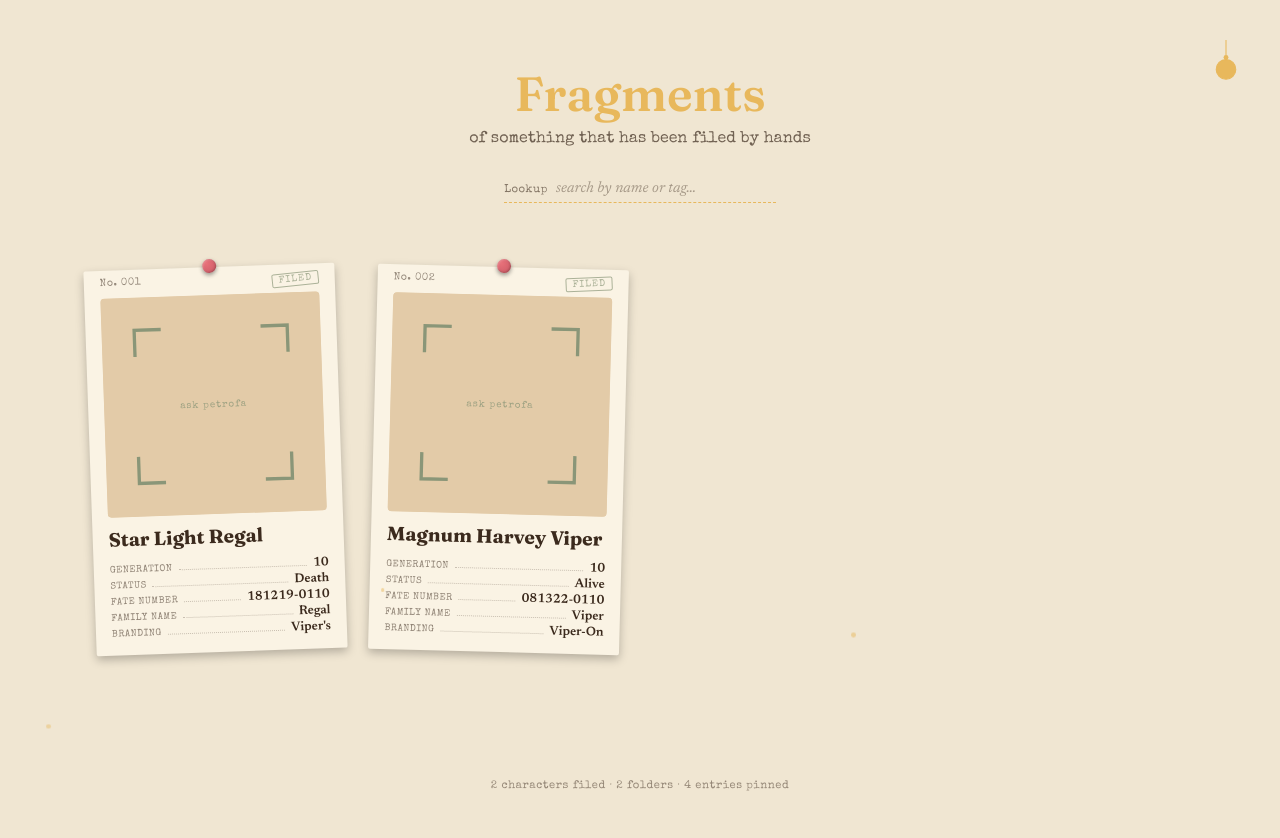
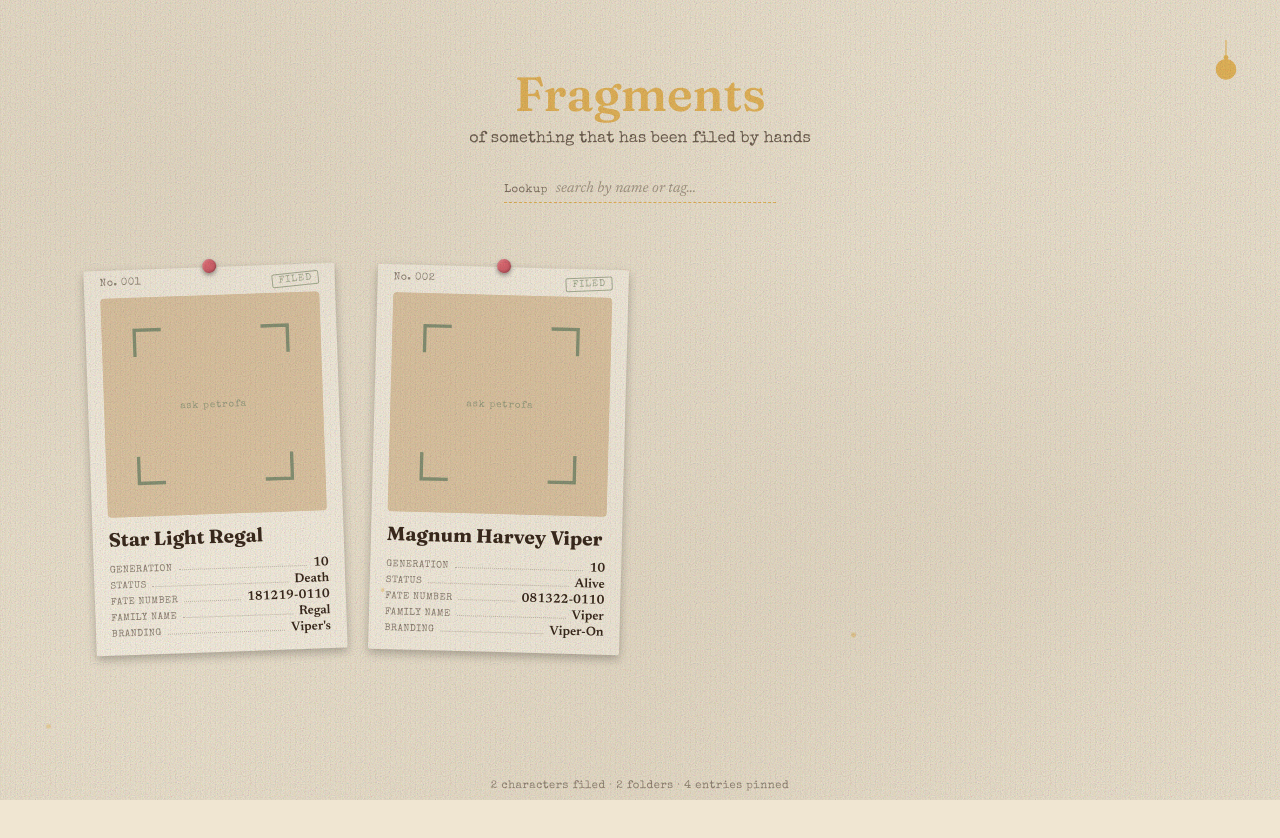
Before and after one commit to Sa-Naget/Fragments, a React (Vite) app: page / in a window 1280 px wide. Shown: the top 838 px of the page. Built offline with nearby package versions, Linux system fonts and the light colour scheme.

Commit message:
adding Supabase database

```diff
--- a/package.json
+++ b/package.json
@@ -10,6 +10,7 @@
     "preview": "vite preview"
   },
   "dependencies": {
+    "@supabase/supabase-js": "^2.112.3",
     "react": "^19.2.8",
     "react-dom": "^19.2.8",
     "react-router-dom": "^7.18.2"
--- a/src/index.css
+++ b/src/index.css
@@ -99,7 +99,7 @@ body::after {
   z-index: 999;
   opacity: 0.5;
   mix-blend-mode: var(--texture-blend, multiply);
-  background-image:=
+  background-image:
     repeating-linear-gradient(
       90deg,
       rgba(var(--texture-tint), 0.05) 0px,
--- /dev/null
+++ b/src/lib/supabaseClient.js
@@ -0,0 +1,6 @@
+import { createClient } from '@supabase/supabase-js';
+
+const supabaseUrl = import.meta.env.VITE_SUPABASE_URL;
+const supabaseKey = import.meta.env.VITE_SUPABASE_PUBLISHABLE_KEY;
+
+export const supabase = createClient(supabaseUrl, supabaseKey);
```
Also changed, not shown: 2 other files (tests, documents, lock files or other folders).
